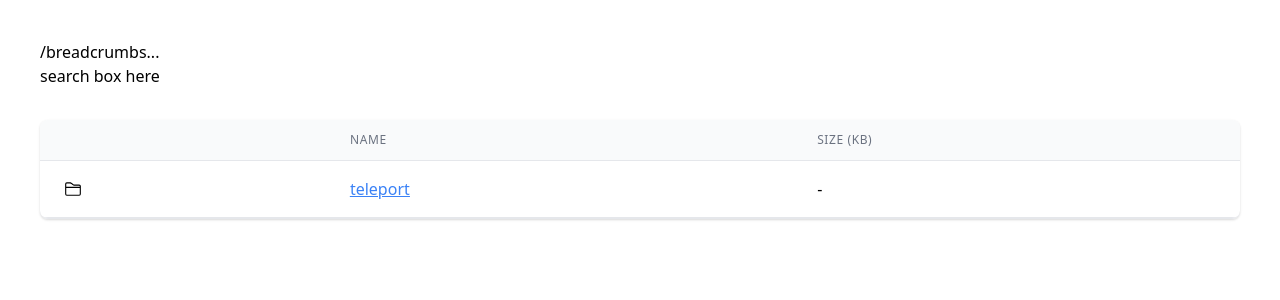
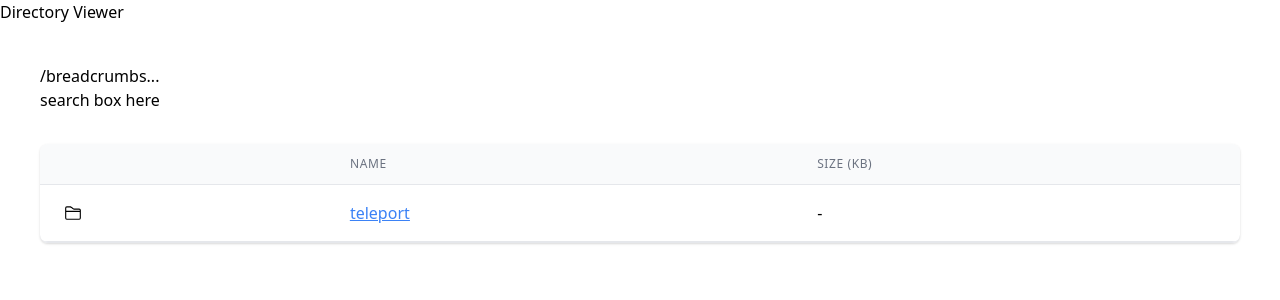
Before and after one commit to deliaconstantino/directory-viewer, a React (Create React App) app: page /directory in a window 1280 px wide. Shown: the top 300 px of the page. Built offline with nearby package versions, Linux system fonts and the light colour scheme.

Commit message:
delete App test file

```diff
--- a/src/App.js
+++ b/src/App.js
@@ -3,7 +3,11 @@ import { BrowserRouter as Router, Switch, Route, Redirect } from "react-router-d
 
 function App() {
   return (
-    <Router>
+    <div>
+      <h1>
+        Directory Viewer
+      </h1>
+      <Router>
       <Switch>
         <Route path="/directory">
           <DataFinder/>
@@ -13,6 +17,7 @@ function App() {
         </Route>
       </Switch>
     </Router>
+    </div>
   );
 }
 
```
Also changed, not shown: 1 other file (tests, documents, lock files or other folders).
